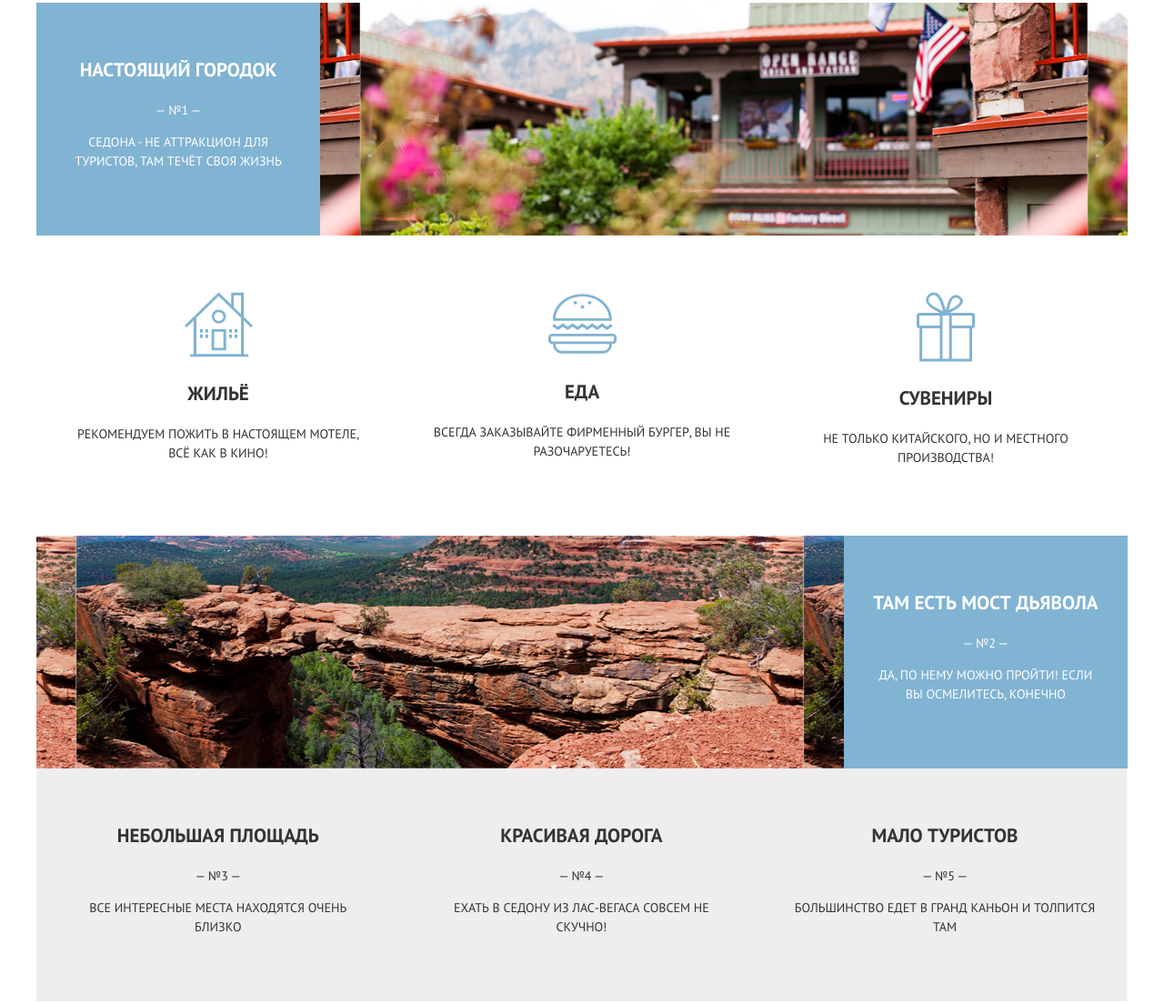
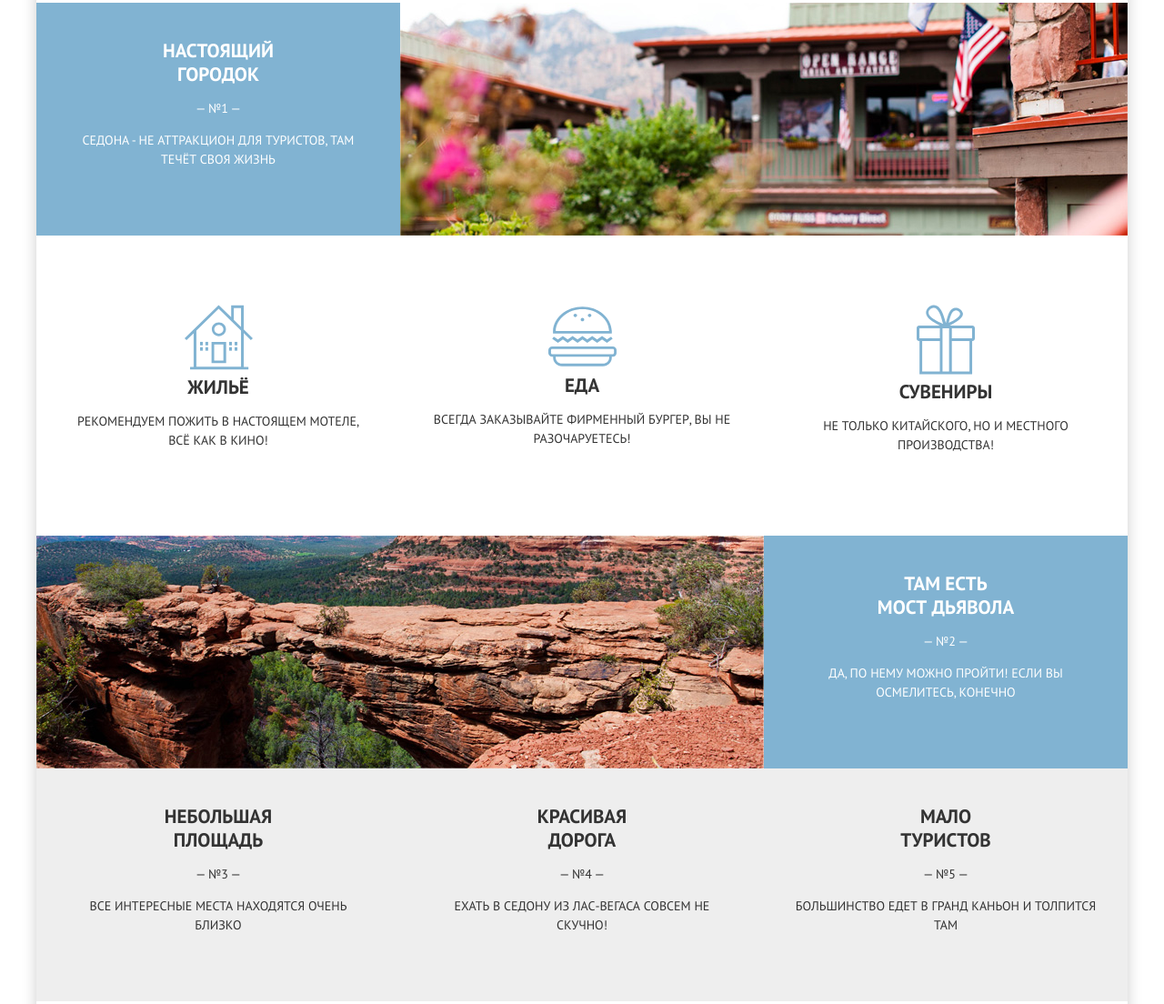
Before and after one commit to foontomas/832991-sedona-21, a website: page source/index.html in a window 1280 px wide. Shown: the part 771-1875 px from the top of the page at 91% size. Drawn offline with nearby package versions, Linux system fonts and the light colour scheme; files that its build step writes are made by us from their sources.

Commit message:
поправил ширины блоков, стало похоже на резину

```diff
--- a/source/index.html
+++ b/source/index.html
@@ -83,7 +83,7 @@
               <p class="advantages__number">
                 — №1 —
               </p>
-              <p>
+              <p class="advantages__p">
                 Седона - не аттракцион для туристов, там течёт своя жизнь
               </p>
             </div>
@@ -134,12 +134,14 @@
             <!--<img class="advantages__image image-2" src="./img/red-rocks.jpg" alt="город Седона" width="800" height="256">-->
             <div class="advantages__text-card">
               <h3 class="advantages__h3">
-                Там есть мост дьявола
+                Там есть
+                <br class="advantages__br">
+                мост дьявола
               </h3>
               <p class="advantages__number">
                 — №2 —
               </p>
-              <p>
+              <p class="advantages__p">
                 Да, по нему можно пройти! Если вы осмелитесь, конечно
               </p>
             </div>
--- a/source/less/blocks/advantages.less
+++ b/source/less/blocks/advantages.less
@@ -1,3 +1,9 @@
+@media (max-width: @mobile-width-only) {
+  .advantages__br {
+    display: none;
+  }
+}
+
 .advantages__text-card {
   background-color: @blue-back;
   color: @white;
@@ -25,6 +31,7 @@
   height: 256px;
   background-size: auto 256px;
   background-position: center;
+  background-repeat: no-repeat;
 
   &--image-1 {
     background-image: url("../img/feature-picture.jpg");
@@ -39,7 +46,7 @@
   .advantages__text-card {
     display: inline-block;
     /*width: 256px;*/
-    width: 33.3%;
+    width: 33.333%;
     padding-top: 40px;
     padding-right: 32px;
     padding-bottom: 40px;
@@ -54,7 +61,8 @@
     text-align: center;
     /*width: 768px;*/
     grid-template-rows: 256px 330px 256px 256px;
-    grid-template-columns: 768px;
+    grid-template-columns: 100%;
+    justify-content: center;
   }
 
   .advantages {
@@ -63,7 +71,7 @@
   }
 
   .advantages__image {
-    width: 100%;
+    width: 66.666%;
   }
 
   .advantages--text-block {
@@ -73,21 +81,28 @@
 
   .advantages__h3 {
     font-size: 21px;
+    width: 156px;
+    margin: auto;
   }
 }
 
 @media (min-width: @desktop-width) {
   .advantages__text-card {
     /*width: 400px;*/
+    width: 33.333%;
   }
 
   .advantages__wrapper {
     width: 1200px;
     grid-template-rows: 256px 330px 256px 256px;
-    grid-template-columns: 1200px;
+    /*grid-template-columns: 1200px;*/
   }
 
   .advantages__image {
-    width: 100%;
+    width: 66.666%;
+  }
+
+  .advantages__p {
+    min-width: 265px;
   }
 }
--- a/source/less/blocks/page.less
+++ b/source/less/blocks/page.less
@@ -14,6 +14,6 @@
 
 @media (min-width: 1200px) {
   .page__body-container {
-    width: auto;
+    width: 1200px;
   }
 }
--- a/source/less/blocks/pictogram-block.less
+++ b/source/less/blocks/pictogram-block.less
@@ -11,11 +11,13 @@
     display: flex;
     flex-wrap: nowrap;
     align-items: center;
+    justify-content: space-between;
   }
 
   .pictogram-block__item {
     display: inline-block;
-    width: 256px;
+    /*width: 256px;*/
+    width: 33.333%;
     padding-left: 35px;
     padding-right: 35px;
     box-sizing: border-box;
@@ -28,9 +30,9 @@
 }
 
 @media (min-width: @desktop-width) {
-  .pictogram-block {
+  /*.pictogram-block {
     justify-content: space-between;
-  }
+  }*/
 
   .pictogram-block__item {
     width: 400px;
```
